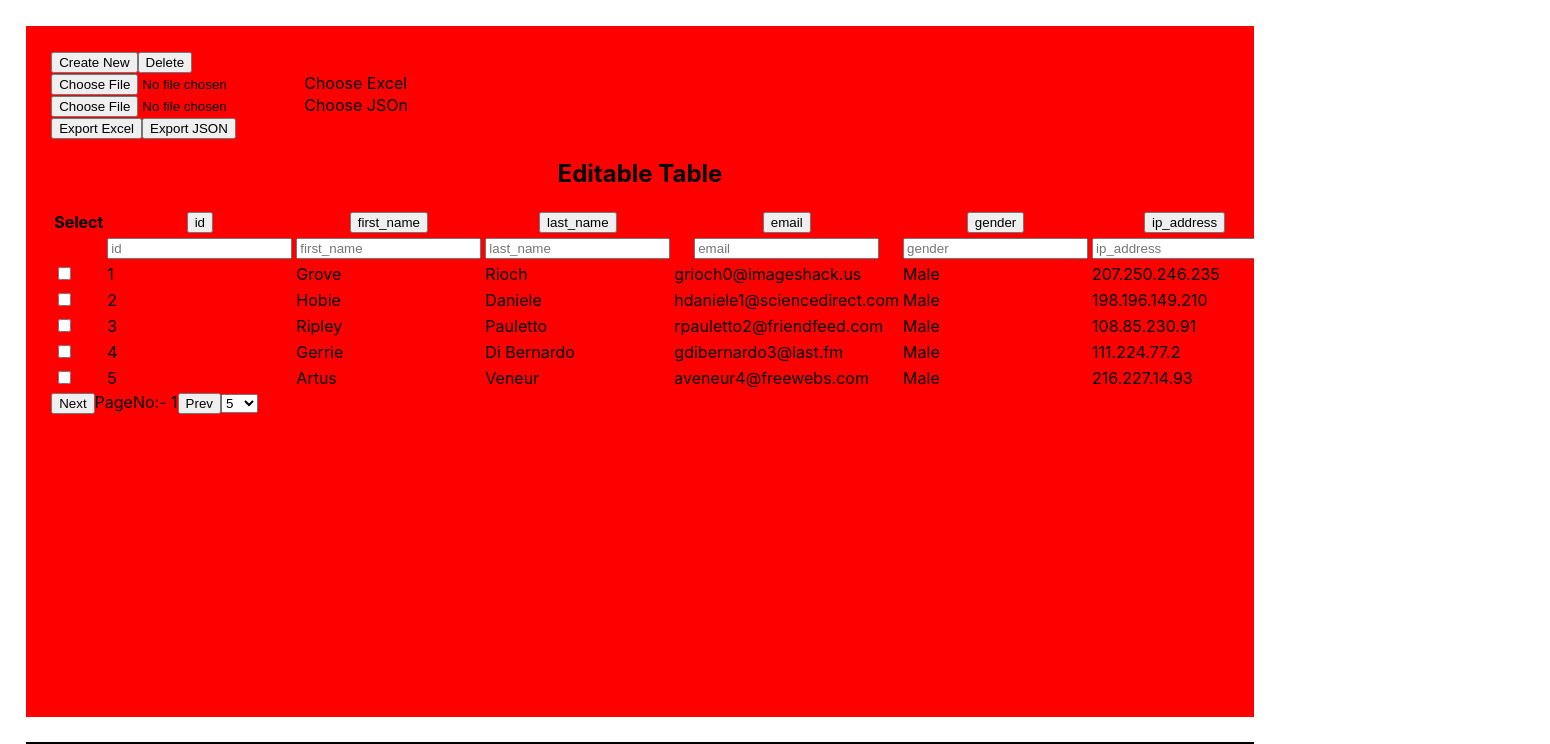
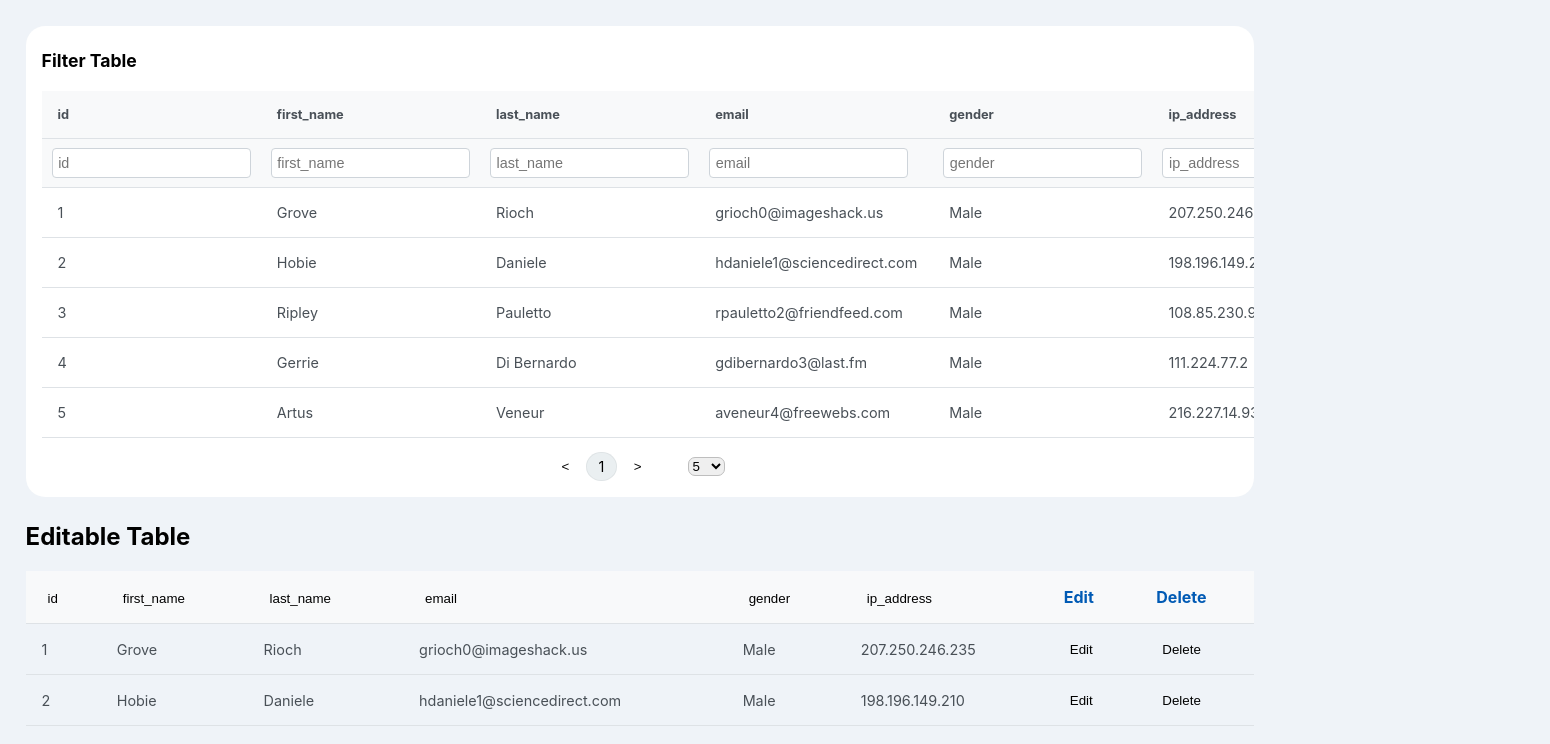
Before and after one commit to imPranab14/Custom_Component_V2, a React (Create React App) app: page / in a window 1280 px wide. Shown: the top 744 px of the page, 1550 px wide, since content can reach past the window. Built offline with nearby package versions, Linux system fonts and the light colour scheme.

Commit message:
NEW VERION

```diff
--- a/package.json
+++ b/package.json
@@ -6,6 +6,7 @@
     "@testing-library/jest-dom": "^5.16.5",
     "@testing-library/react": "^13.4.0",
     "@testing-library/user-event": "^13.5.0",
+    "node-sass": "^7.0.3",
     "react": "^18.2.0",
     "react-dom": "^18.2.0",
     "react-scripts": "5.0.1",
--- a/src/App.css
+++ b/src/App.css
@@ -1,4 +1,4 @@
-.frame {
+/* .frame {
   background-color: aqua;
   height: 80vh;
   overflow-y: auto;
@@ -25,4 +25,4 @@
 
 .tableHeader {
   text-align: center;
-}
+} */
--- a/src/App.js
+++ b/src/App.js
@@ -6,9 +6,9 @@ import Editable from "./CustomComponents/Tables/Editable/Editable";
 import SortFilter from "./CustomComponents/Tables/Sort-Filter/Sort-Filter";
 import AllTogether from "./CustomComponents/Tables/Sort-Filter-Edit/Sort-Filter-Edit";
 import Crud from "./CustomComponents/Tables/Extras/CrudTable";
-import CrudIe from "./CustomComponents/Tables/CRUDIE/CRUDIE"
+import CrudIe from "./CustomComponents/Tables/CRUDIE/CRUDIE";
 import ImportExport from "./CustomComponents/Tables/Extras/FileImportExport";
-import Expandable from "./CustomComponents/Tables/ExpanedTable/Expanded"
+import Expandable from "./CustomComponents/Tables/ExpanedTable/Expanded";
 
 // importing data
 import dummyData from "./data/data1";
@@ -17,15 +17,25 @@ import { useEffect, useState } from "react";
 import CRUDIE from "./CustomComponents/Tables/CRUDIE/CRUDIE";
 
 function App() {
-
-
   const [columns, setColumns] = useState();
-  const [data, setData] = useState(dummyData)
+  const [data, setData] = useState(dummyData);
   useEffect(() => {
-    let tempCols = Object.keys(dummyData[0]).map((colName) =>
-    ({
-      column: colName, sortable: true, editable: true, filterable: true,
-      formInputDetails: { defaultVal: "abcd", inputType: "text", radioLabel: "Please select your favorite Web language:", data: [{ label: "xyz", value: "abc" }, { label: "uvw", value: "def" }], min: 0, max: 5 }
+    let tempCols = Object.keys(dummyData[0]).map((colName) => ({
+      column: colName,
+      sortable: true,
+      editable: true,
+      filterable: true,
+      formInputDetails: {
+        defaultVal: "abcd",
+        inputType: "text",
+        radioLabel: "Please select your favorite Web language:",
+        data: [
+          { label: "xyz", value: "abc" },
+          { label: "uvw", value: "def" },
+        ],
+        min: 0,
+        max: 5,
+      },
       // if inut type is dropdown then [{ label: "xyz", value: "abc" }]
       // if it it text then {placeholder: "xyz" , name: "name"}
       // if checkbox {label: "label" }
@@ -34,16 +44,15 @@ function App() {
       // if textarea  {placeholder: "xyz" , name: "name" , lines: 2}
     }));
     setColumns(tempCols);
-    console.log(tempCols)
+    console.log(tempCols);
   }, []);
-
 
   const upDateData = (newaData) => {
     setData(newaData);
-  }
+  };
   return (
-    <div className="App">
-      {/* <div className="frame">
+    <div>
+      {/* <div>
         {dummyData && columns && (
           <Sortable
             data={dummyData}
@@ -54,19 +63,21 @@ function App() {
           />
         )}
       </div> */}
-      {/*
-      <div className="frame blue">
+
+      <div>
         {dummyData && columns && (
-          <Filterable data={dummyData}
+          <Filterable
+            data={dummyData}
             columns={columns}
             filterableCols={columns}
             tableHeader="Filter Table"
             recordsPerPageOption={[5, 10, 20]}
             defaultRecordPerPage={5}
-          />)}
+          />
+        )}
       </div>
- */}
-      {/* <div className="frame gray">
+
+      <div>
         {dummyData && columns && (
           <Editable
             data={dummyData}
@@ -78,9 +89,9 @@ function App() {
             uniqueId="id"
           />
         )}
-      </div> */}
+      </div>
 
-      <div className="frame red">
+      <div>
         {dummyData && columns && (
           <CRUDIE
             data={data}
@@ -93,13 +104,10 @@ function App() {
             uniqueId="id"
             upDateData={upDateData}
           />
-
         )}
       </div>
 
-
-
-      <div className="frame black">
+      <div>
         {dummyData && columns && (
           <Expandable
             data={data}
@@ -112,8 +120,8 @@ function App() {
             uniqueId="id"
             upDateData={upDateData}
             innerTableColumns={["current_address", "permanent_address"]}
-
-          />)}
+          />
+        )}
       </div>
     </div>
   );
--- /dev/null
+++ b/src/CustomComponents/Tables/Editable/Editable.module.scss
@@ -0,0 +1,6 @@
+
+
+
+.MainBody{
+    margin: 2%;
+  }
--- /dev/null
+++ b/src/CustomComponents/Tables/Filterable/FilterTable.module.scss
@@ -0,0 +1,71 @@
+$tableBackground:white;
+$tableHeaderColor:#495057;
+$tableHoverColor:#e3e9ecbb;
+.MainBody{
+    margin: 2%;
+  }
+.frame {
+    // height: 200px;
+    overflow-y: auto;
+
+    padding: 1.3%;
+    background-color: $tableBackground;
+    border-radius: 1.2rem;
+
+  }
+.MainHeader{
+    margin-top: 0.5rem;
+    margin-bottom: 1.3rem;
+    font-size: 1.1rem;
+}
+.TablePagination{
+  display: flex;
+  justify-content: center;
+  align-items: center;
+  padding-top: 0.9rem;
+}
+.PreNext_btn{
+  background-color: none;
+  font-size: 1rem;
+  color: $tableHeaderColor;
+  font-size: 1.2rem;
+  //border: 1px solid rgb(0 0 0 / 8%);
+  border-radius: 8px;
+  padding-top: 0.18rem;
+}
+.PageNo{
+  font-size: 0.9rem;
+  padding: 0.3rem 0.7rem 0.3rem 0.7rem;
+  border: 1px solid #0000000c;
+  border-radius: 50%;
+  background-color: $tableHoverColor;
+  margin-left: 0.7rem;
+  margin-right: 0.7rem;
+  font-weight: 400;
+
+}
+.TableHeaderFont{
+  color:$tableHeaderColor;
+  font-size: 0.8rem;
+}
+.PageOption{
+  margin-left: 2.5rem;
+  border-radius: 7px;
+  border-color: #bebebe;
+}
+.FilterSection{
+  margin: 0;
+  padding: 9px 10px;
+}
+.FilterInput{
+    color: #495057;
+    background: #fff;
+    padding: 0.35rem 0.35rem;
+    border: 1px solid #ced4da;
+    outline: 0 none;
+    font-size: 0.9rem;
+    border-radius: 4px;
+}
+.FilterInput:hover {
+  border:1px solid #3272b3;
+}
--- a/src/CustomComponents/Tables/Filterable/FilterableTable.css
+++ b/src/CustomComponents/Tables/Filterable/FilterableTable.css
@@ -1,4 +1,4 @@
-.popup{
+/* .popup{
     width: 5vw;
     height: 6vh;
     z-index: 100;
@@ -10,4 +10,4 @@
 
 .hidepopup{
 display: none;
-}
+} */
--- a/src/CustomComponents/Tables/Filterable/FilterableTable.js
+++ b/src/CustomComponents/Tables/Filterable/FilterableTable.js
@@ -1,22 +1,23 @@
+import { useEffect, useState } from "react";
+import FilterTableStyle from "../Filterable/FilterTable.module.scss";
 
-
-import { useEffect, useState } from "react";
-import "./FilterableTable.css"
-
-
-
-
-
-const FilterableTable = ({ data, columns, filterableCols, tableHeader,
+const FilterableTable = ({
+  data,
+  columns,
+  filterableCols,
+  tableHeader,
   recordsPerPageOption,
-  defaultRecordPerPage, }) => {
+  defaultRecordPerPage,
+}) => {
   const [recordsPerPage, setRecordsPerPage] = useState(defaultRecordPerPage);
   const [tabData, setTabData] = useState(data);
   const [sortedColumn, setSortedColumn] = useState("");
   const [sortedAsc, setSortedAsc] = useState(0);
   const [popupVisibility, setPopupVisibility] = useState(false);
   const [valuesToBeFiltered, setValuesToBeFiltered] = useState();
-  const [filterableColumn, setFilterableColumn] = useState(columns.filter(col => col.filterable));
+  const [filterableColumn, setFilterableColumn] = useState(
+    columns.filter((col) => col.filterable)
+  );
   const [pages, setPages] = useState(Math.ceil(data.length / recordsPerPage));
   const [pageNo, setPageNo] = useState(1);
   const [pageStartIndex, setPageStartIndex] = useState(0);
@@ -26,55 +27,128 @@ const FilterableTable = ({ data, columns, filterableCols, tableHeader,
   );
   // const [filterStrings, setFilterString] = useState();
 
-
-
-
   useEffect(() => {
     let filteredTempObj = {};
     filterableCols.forEach((elemt) => {
       if (elemt.filterable) {
         filteredTempObj[elemt.column] = "";
       }
-    })
+    });
 
-    setValuesToBeFiltered(filteredTempObj)
-  }, [])
+    setValuesToBeFiltered(filteredTempObj);
+  }, []);
 
+  // useEffect(() => {
+
+  //   let filteredData = data.filter((itemRow) => {
+
+  //     let dataPresentInRow = true;
+  //     columns.every((cols, index) => {
+
+  //       let columnName = cols.column;
+  //       console.log(columnName)
+  //       let columnData = itemRow[columnName].toString();
+  //       console.log(columnData);
+
+  //       if (cols.filterable && !columnData.includes(valuesToBeFiltered[columnName])) {
+  //         dataPresentInRow = false
+  //         return false;
+  //       }
+  //     })
+
+  //     return dataPresentInRow;
+
+  //     // return filterableColumn.some((colName, index) =>
+  //     //   itemRow[colName].includes(valuesToBeFiltered[colName])
+  //     // );
+  //   });
+
+  //   setTabData([...filteredData]);
+  // }, [valuesToBeFiltered, filterableColumn, tabData]);
 
   const changeFilterableInputs = (e) => {
-
     const { name, value } = e.target;
 
-    let tempFilteredStringObject = { ...valuesToBeFiltered, [name]: value }
+    let tempFilteredStringObject = { ...valuesToBeFiltered, [name]: value };
 
-    console.log(tempFilteredStringObject)
+    console.log(tempFilteredStringObject);
     // filterLogic to be implemented here
 
     let filteredData = data.filter((itemRow) => {
-
       let dataPresentInRow = true;
       columns.forEach((cols, index) => {
-
         let columnName = cols.column;
 
         let columnData = itemRow[columnName].toString();
 
-
-        if (cols.filterable && tempFilteredStringObject[columnName] !== "" && !columnData.includes(tempFilteredStringObject[columnName])) {
-          console.log(tempFilteredStringObject[columnName], columnData)
-          dataPresentInRow = false
+        if (
+          cols.filterable &&
+          tempFilteredStringObject[columnName] !== "" &&
+          !columnData.includes(tempFilteredStringObject[columnName])
+        ) {
+          console.log(tempFilteredStringObject[columnName], columnData);
+          dataPresentInRow = false;
         }
-      })
+      });
 
       return dataPresentInRow;
 
+      // return filterableColumn.some((colName, index) =>
+      //   itemRow[colName].includes(valuesToBeFiltered[colName])
+      // );
     });
 
     setTabData([...filteredData]);
-    setValuesToBeFiltered(tempFilteredStringObject)
+    setValuesToBeFiltered(tempFilteredStringObject);
 
-    paginator(null, null, null, null, filteredData)
-  }
+    paginator(null, null, null, null, filteredData);
+    // console.log({ ...valuesToBeFiltered, [name]: value })
+    // console.log(e.target.name, e.target.value)
+  };
+
+  // const PopUp = ({ filterableColumns }) => {
+  //   // console.log("popv b", filterableColumns)
+  //   filterableCols.forEach(element => {
+  //     console.log(element)
+  //   });
+
+  //   return <div className={"popup " + true ? "showpopup" : "hidepopup"}>
+  //     <button onClick={() => closePopup()}>close</button>
+  //     <div>        {
+  //       filterableColumns.map((oneCol) =>
+  //         <div><span>{oneCol.column} : </span><input value={oneCol.column} /></div>
+
+  //       )
+  //     }</div>
+
+  //   </div>
+
+  // }
+
+  // const closePopup = () => {
+  //   setPopupVisibility(!popupVisibility);
+  // }
+
+  // const sortColumn = (col, asc) => {
+
+  //   if (asc) {
+  //     setSortedAsc(1);
+  //   }
+  //   else {
+  //     setSortedAsc(-1);
+  //   }
+
+  //   if (sortedColumn !== col) {
+
+  //     setSortedAsc(1);
+  //     setSortedColumn(col);
+  //   }
+  //   let sortedData = asc
+  //     ? data.sort((row1, row2) => (row1[col] > row2[col]) ? 1 : (row1[col] < row2[col]) ? -1 : 0)
+  //     : data.sort((row1, row2) => (row1[col] > row2[col]) ? -1 : (row1[col] < row2[col]) ? 1 : 0)
+
+  //   setTabData([...sortedData]);
+  // };
 
   const changePage = (next) => {
     let page = next
@@ -85,45 +159,63 @@ const FilterableTable = ({ data, columns, filterableCols, tableHeader,
       ? 1
       : pageNo - 1;
 
-    paginator(null, null, recordsPerPage, page, null)
+    paginator(null, null, recordsPerPage, page, null);
   };
 
-
   const recordSelectionPerPageChange = (noOfRecords) => {
-    paginator(null, null, noOfRecords, null, null)
-    setRecordsPerPage(noOfRecords)
+    paginator(null, null, noOfRecords, null, null);
+    setRecordsPerPage(noOfRecords);
   };
 
-  const paginator = (recordStartIndex, recordEndIndex, noOfRecords, currrPageNo, sortedArrayData) => {
-
+  const paginator = (
+    recordStartIndex,
+    recordEndIndex,
+    noOfRecords,
+    currrPageNo,
+    sortedArrayData
+  ) => {
     currrPageNo = currrPageNo ? currrPageNo : 1;
     noOfRecords = noOfRecords ? noOfRecords : defaultRecordPerPage;
     sortedArrayData = sortedArrayData ? sortedArrayData : tabData;
 
-    recordStartIndex = recordStartIndex ? recordStartIndex : Math.max((currrPageNo - 1) * noOfRecords, 0);
-    recordEndIndex = recordEndIndex ? recordEndIndex : Math.min(currrPageNo * noOfRecords - 1, sortedArrayData.length - 1);
+    recordStartIndex = recordStartIndex
+      ? recordStartIndex
+      : Math.max((currrPageNo - 1) * noOfRecords, 0);
+    recordEndIndex = recordEndIndex
+      ? recordEndIndex
+      : Math.min(currrPageNo * noOfRecords - 1, sortedArrayData.length - 1);
 
-    console.log(recordStartIndex, recordEndIndex, noOfRecords, currrPageNo, sortedArrayData)
+    console.log(
+      recordStartIndex,
+      recordEndIndex,
+      noOfRecords,
+      currrPageNo,
+      sortedArrayData
+    );
 
-    let tempDataArray = sortedArrayData.slice(recordStartIndex, recordEndIndex + 1);
+    let tempDataArray = sortedArrayData.slice(
+      recordStartIndex,
+      recordEndIndex + 1
+    );
 
     setPages(Math.ceil(sortedArrayData.length / noOfRecords));
     setPageStartIndex(recordStartIndex);
-    setPageEndIndex(recordEndIndex)
+    setPageEndIndex(recordEndIndex);
     setPageNo(currrPageNo);
     setDatainPage([...tempDataArray]);
-
-  }
-
+  };
 
   return (
     <div>
-
-      {tableHeader && <h2 className="tableHeader">{tableHeader}</h2>}
+      <div className={FilterTableStyle.MainBody}>
+        <div className={FilterTableStyle.frame}>
+          {tableHeader && (
+            <h2 className={FilterTableStyle.MainHeader}>{tableHeader}</h2>
+          )}
           <table>
             <tr>
               {columns.map((col, index) => (
-            <th>
+                <th className={FilterTableStyle.TableHeaderFont}>
                   {/* {col.sortable ? <button onClick={() => sortColumn(col.column, (sortedColumn === col.column && sortedAsc === 1) ? false : true)}>
                 {col.column}{" "}
                 {
@@ -143,17 +235,21 @@ const FilterableTable = ({ data, columns, filterableCols, tableHeader,
             </tr>
 
             <tr>
-          {columns && valuesToBeFiltered && columns.map((col, index) => (
-            <th>
-              {col.filterable ?
-                <input placeholder={col.column} value={valuesToBeFiltered[col.column]}
+              {columns &&
+                valuesToBeFiltered &&
+                columns.map((col, index) => (
+                  <th className={FilterTableStyle.FilterSection}>
+                    {col.filterable ? (
+                      <input
+                        className={FilterTableStyle.FilterInput}
+                        placeholder={col.column}
+                        value={valuesToBeFiltered[col.column]}
                         name={col.column}
                         onChange={(e) => changeFilterableInputs(e)}
                       />
-                : <input disabled />
-
-
-              }
+                    ) : (
+                      <input disabled />
+                    )}
                   </th>
                 ))}
             </tr>
@@ -169,12 +265,24 @@ const FilterableTable = ({ data, columns, filterableCols, tableHeader,
                   </tr>
                 );
               })}
-      </table>  <button onClick={() => changePage(true)}>Next</button>
-      <span>PageNo:- {pageNo}</span>
-      <button onClick={() => changePage(false)}>Prev</button>
-
+          </table>{" "}
+          <div className={FilterTableStyle.TablePagination}>
+            <button
+              className={FilterTableStyle.PAgebtn}
+              onClick={() => changePage(false)}
+            >
+              &lt;
+            </button>
+            <span className={FilterTableStyle.PageNo}>{pageNo}</span>
+            <button
+              className={FilterTableStyle.PAgebtn}
+              onClick={() => changePage(true)}
+            >
+              &#62;
+            </button>
             <select
               name="recordsPerPage"
+              className={FilterTableStyle.PageOption}
               onChange={(e) => recordSelectionPerPageChange(e.target.value)}
               value={recordsPerPage}
             >
@@ -182,7 +290,9 @@ const FilterableTable = ({ data, columns, filterableCols, tableHeader,
                 <option value={item}>{item}</option>
               ))}
             </select>
-
+          </div>
+        </div>
+      </div>
     </div>
   );
 };
--- /dev/null
+++ b/src/CustomComponents/Tables/Sortable/SortTable.module.scss
@@ -0,0 +1,100 @@
+$bg-color:#eff3f8;
+$table-border:1px solid #dee2e6;
+$tdFontColor:#495057;
+$tableBackground:white;
+$tableDataFont:0.9rem;
+$tableHeaderColor:#495057;
+$tableHeaderBGColor:#f8f9fa;
+$tableHoverColor:#e3e9ecbb;
+body{
+    margin: 0;
+    padding: 0;
+    background-color:$bg-color;
+}
+.frame {
+    // height: 200px;
+    overflow-y: auto;
+
+    padding: 1.3%;
+    background-color: $tableBackground;
+    border-radius: 1.2rem;
+
+  }
+  .MainBody{
+    margin: 2%;
+  }
+.TablePagination{
+    display: flex;
+    justify-content: center;
+    align-items: center;
+    padding-top: 0.9rem;
+}
+.PageOption{
+    margin-left: 2.5rem;
+    border-radius: 7px;
+    border-color: #bebebe;
+}
+button {
+    border: none;
+    background: none;
+}
+.PAgebtn{
+    background-color: none;
+    font-size: 1rem;
+    color: $tableHeaderColor;
+    font-size: 1.2rem;
+    //border: 1px solid rgb(0 0 0 / 8%);
+    border-radius: 8px;
+    padding-top: 0.18rem;
+}
+.PAgebtn :active{
+    color: red;
+}
+.TableHeaderText{
+    font-weight: 700;
+    color: $tableHeaderColor;
+    padding-left: 0;
+    font-size: 0.82rem;
+}
+.MainHeader{
+    margin-top: 0.5rem;
+    margin-bottom: 1.3rem;
+    font-size: 1.1rem;
+}
+tr:hover td{
+    background-color:$tableHoverColor;
+}
+.PageNo{
+    font-size: 0.9rem;
+    padding: 0.3rem 0.7rem 0.3rem 0.7rem;
+    border: 1px solid #0000000c;
+    border-radius: 50%;
+    background-color: $tableHoverColor;
+    margin-left: 0.7rem;
+    margin-right: 0.7rem;
+    font-weight: 400;
+
+}
+table{
+        width: 100%;
+        border-collapse: collapse;
+        height: 200px;
+        overflow-y: scroll;
+    }
+    th {
+        text-align: left;
+        padding: 1rem 1rem;
+        border: $table-border;
+        border-width: 0 0 1px 0;
+        font-weight: 700;
+        color: #005ab4;
+        background: $tableHeaderBGColor;
+    }
+    td{
+        text-align: left;
+        border: $table-border;
+        border-width: 0 0 1px 0;
+        padding: 1rem 1rem;
+        color: $tdFontColor;
+        font-size: $tableDataFont;
+    }
--- a/src/CustomComponents/Tables/Sortable/SortableTable.js
+++ b/src/CustomComponents/Tables/Sortable/SortableTable.js
@@ -1,8 +1,10 @@
-import { useState } from "react";
+import { useEffect, useState } from "react";
+import ShortTableStyle from "../Sortable/SortTable.module.scss";
 
 const Sortable = ({
   data,
   columns,
+  sortableCols,
   tableHeader,
   recordsPerPageOption,
   defaultRecordPerPage,
@@ -19,6 +21,10 @@ const Sortable = ({
     data.filter((item, index) => index < recordsPerPage)
   );
 
+  // useEffect(() => {
+  //   setTabData([...data]);
+  //   sortColumn("", true);
+  // }, [recordsPerPage]);
 
   const changePage = (next) => {
     let page = next
@@ -29,7 +35,20 @@ const Sortable = ({
       ? 1
       : pageNo - 1;
 
-    paginator(null, null, recordsPerPage, page, null)
+    let start = Math.max((page - 1) * recordsPerPage, 0);
+    let end = Math.min(page * recordsPerPage - 1, tabData.length - 1);
+
+    console.log(start, end, pages, page);
+    console.log(tabData.length);
+    let tempDataArray = [];
+    for (let index = start; index <= end; index++) {
+      tempDataArray.push(tabData[index]);
+    }
+
+    setPageNo(page);
+    setPageStartIndex(start);
+    setPageEndIndex(end);
+    setDatainPage(tempDataArray);
   };
 
   const sortColumn = (col, asc) => {
@@ -52,42 +71,40 @@ const Sortable = ({
         );
 
     setTabData([...sortedData]);
+    let tempDataArray = [];
+    for (let index = pageStartIndex; index <= pageEndIndex; index++) {
+      tempDataArray.push(sortedData[index]);
+    }
+    setDatainPage(tempDataArray);
+  };
+  const recordSelectionPerPageChange = (noOfRecords) => {
+    let start = 0;
+    let end = Math.min(noOfRecords - 1, tabData.length - 1);
 
-    paginator(pageStartIndex, pageEndIndex, recordsPerPage, pageNo, sortedData)
+    let tempDataArray = [];
+    for (let index = start; index <= end; index++) {
+      tempDataArray.push(tabData[index]);
+    }
+
+    setRecordsPerPage(noOfRecords);
+    setPages(Math.ceil(data.length / noOfRecords));
+    setPageNo(1);
+    setDatainPage(tempDataArray);
   };
 
-  const recordSelectionPerPageChange = (noOfRecords) => {
-    paginator(null, null, noOfRecords, null, null)
-    setRecordsPerPage(noOfRecords)
-  };
-
-
-  const paginator = (recordStartIndex, recordEndIndex, noOfRecords, currrPageNo, sortedArrayData) => {
-
-    currrPageNo = currrPageNo ? currrPageNo : 1;
-    noOfRecords = noOfRecords ? noOfRecords : defaultRecordPerPage;
-    sortedArrayData = sortedArrayData ? sortedArrayData : tabData;
-    recordStartIndex = recordStartIndex ? recordStartIndex : Math.max((currrPageNo - 1) * noOfRecords, 0);
-    recordEndIndex = recordEndIndex ? recordEndIndex : Math.min(currrPageNo * noOfRecords - 1, sortedArrayData.length - 1);
-
-    let tempDataArray = sortedArrayData.slice(recordStartIndex, recordEndIndex + 1);
-
-    setPages(Math.ceil(sortedArrayData.length / noOfRecords));
-    setPageStartIndex(recordStartIndex);
-    setPageEndIndex(recordEndIndex)
-    setPageNo(currrPageNo);
-    setDatainPage([...tempDataArray]);
-  }
-
   return (
-    <div>
-      {tableHeader && <h2 className="tableHeader">{tableHeader}</h2>}
+    <div className={ShortTableStyle.MainBody}>
+      <div className={ShortTableStyle.frame}>
+        {tableHeader && (
+          <h2 className={ShortTableStyle.MainHeader}>{tableHeader}</h2>
+        )}
         <table>
           <tr>
             {columns.map((col, index) => (
               <th>
                 {col.sortable ? (
                   <button
+                    className={ShortTableStyle.TableHeaderText}
                     onClick={() =>
                       sortColumn(
                         col.column,
@@ -115,7 +132,7 @@ const Sortable = ({
           {datainPage &&
             datainPage.map((row) => {
               return (
-              <tr>
+                <tr className={ShortTableStyle.test}>
                   {" "}
                   {columns.map((col) => (
                     <td>{row[col.column]}</td>
@@ -125,12 +142,23 @@ const Sortable = ({
             })}
         </table>
 
-      <button onClick={() => changePage(true)}>Next</button>
-      <span>PageNo:- {pageNo}</span>
-      <button onClick={() => changePage(false)}>Prev</button>
-
+        <div className={ShortTableStyle.TablePagination}>
+          <button
+            className={ShortTableStyle.PreNext_btn}
+            onClick={() => changePage(false)}
+          >
+            &lt;
+          </button>
+          <span className={ShortTableStyle.PageNo}>{pageNo}</span>
+          <button
+            className={ShortTableStyle.PreNext_btn}
+            onClick={() => changePage(true)}
+          >
+            &#62;
+          </button>
           <select
             name="recordsPerPage"
+            className={ShortTableStyle.PageOption}
             onChange={(e) => recordSelectionPerPageChange(e.target.value)}
             value={recordsPerPage}
           >
@@ -139,6 +167,8 @@ const Sortable = ({
             ))}
           </select>
         </div>
+      </div>
+    </div>
   );
 };
 
```
Also changed, not shown: src/CustomComponents/Tables/Editable/Editable.js (+61 -60 lines), 1 other file (tests, documents, lock files or other folders). Lines whose indentation alone changed are shown as unchanged.
